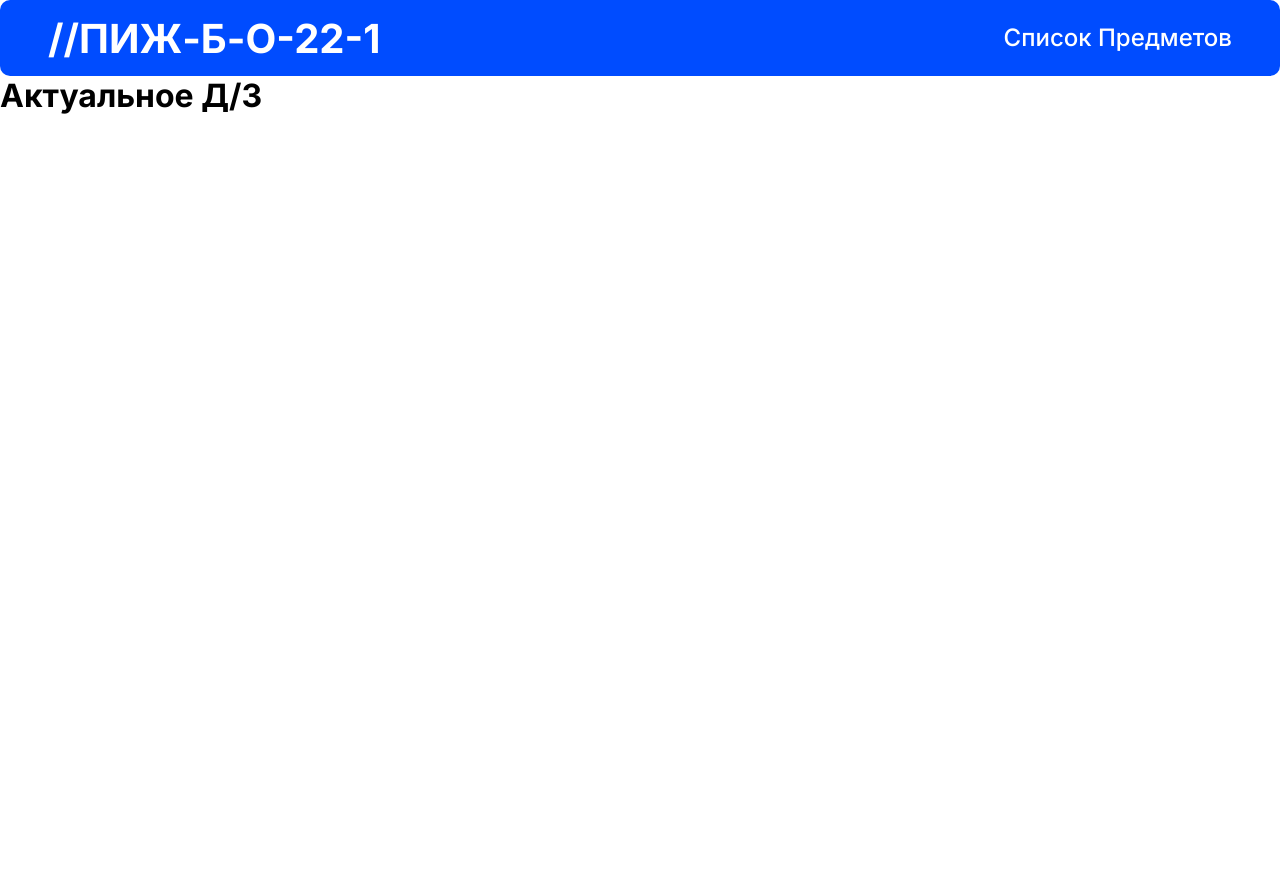
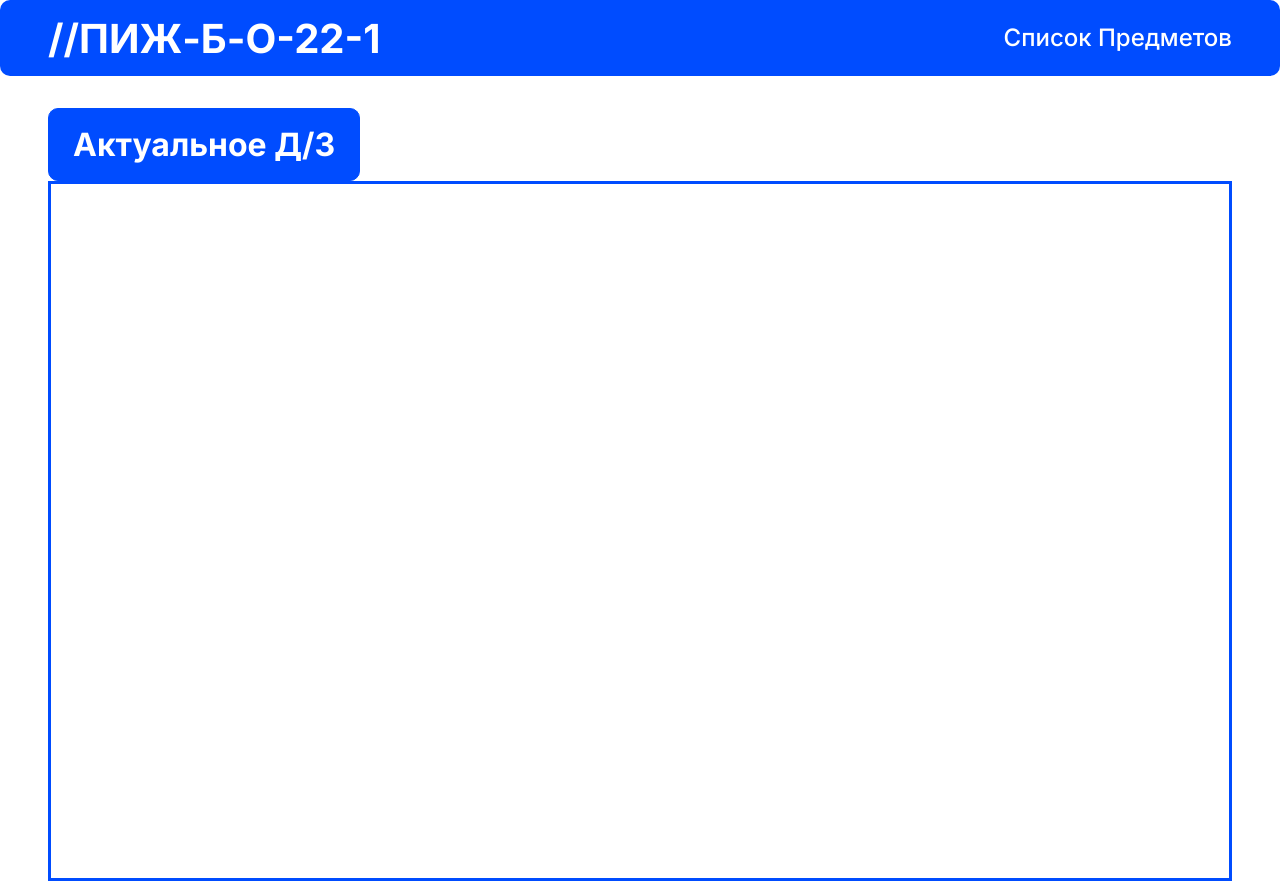
Before and after one commit to NeTRooo/pj-b-o-22-1, a Django app: template pj/main_page/templates/main_page/main_page.html in a window 1280 px wide. Before the commit the page ends 114 px from the top, so only its background shows below. Run offline with Django 3.2, Linux system fonts and the light colour scheme; the template is opened without the code that fills it, so the values that code supplies are empty.

Commit message:
add favicon, update css and main_page.html

```diff
--- a/pj/main_page/static/main_page/css/main.css
+++ b/pj/main_page/static/main_page/css/main.css
@@ -22,13 +22,15 @@ h5,.h5{font-size:24px;line-height:30px;font-weight:500;cursor:default;}h6,.h6{fo
     --TC_1:#000;
 }
 /* Buttons */
-.button{align-self:center;padding:10px 15px;border-radius:5px;background-color:var(--BG_7);color:var(--TC_0);border:1px solid var(--BG_7);}
+.button{align-self:center;padding:16px 24px;border-radius:10px;background-color:var(--BG_2);color:var(--TC_0);border:1px solid var(--BG_2);}
 /* Shablon */
 .nav{
     display:flex;flex-direction:row;justify-content:space-between;align-items:center;
     padding-left:48px;padding-right:48px;background-color:var(--BG_2);z-index:2;height:76px;
     border-radius:10px;color:var(--TC_0);
 }
-.current{
-
+.content{margin-top:32px;margin-left:48px;margin-right:48px;}
+.buttons{display:flex;flex-wrap:wrap;}
+.schedule{
+    height:700px;width:100%;border:3px solid var(--BG_2);
 }
--- a/pj/main_page/templates/main_page/main_page.html
+++ b/pj/main_page/templates/main_page/main_page.html
@@ -8,7 +8,12 @@
 {% endblock %} {% endcomment %}
 
 {% block content %}
-    <div class="current">
-        <p class="h3">Актуальное Д/З</p>
+    <div class="buttons">
+        <div class="button_current button">
+            <p class="h3">Актуальное Д/З</p>
+        </div>
+    </div>
+    <div class="schedule">
+
     </div>
 {% endblock %}
```
Also changed, not shown: pj/main_page/static/main_page/img/favicon.png (added).
